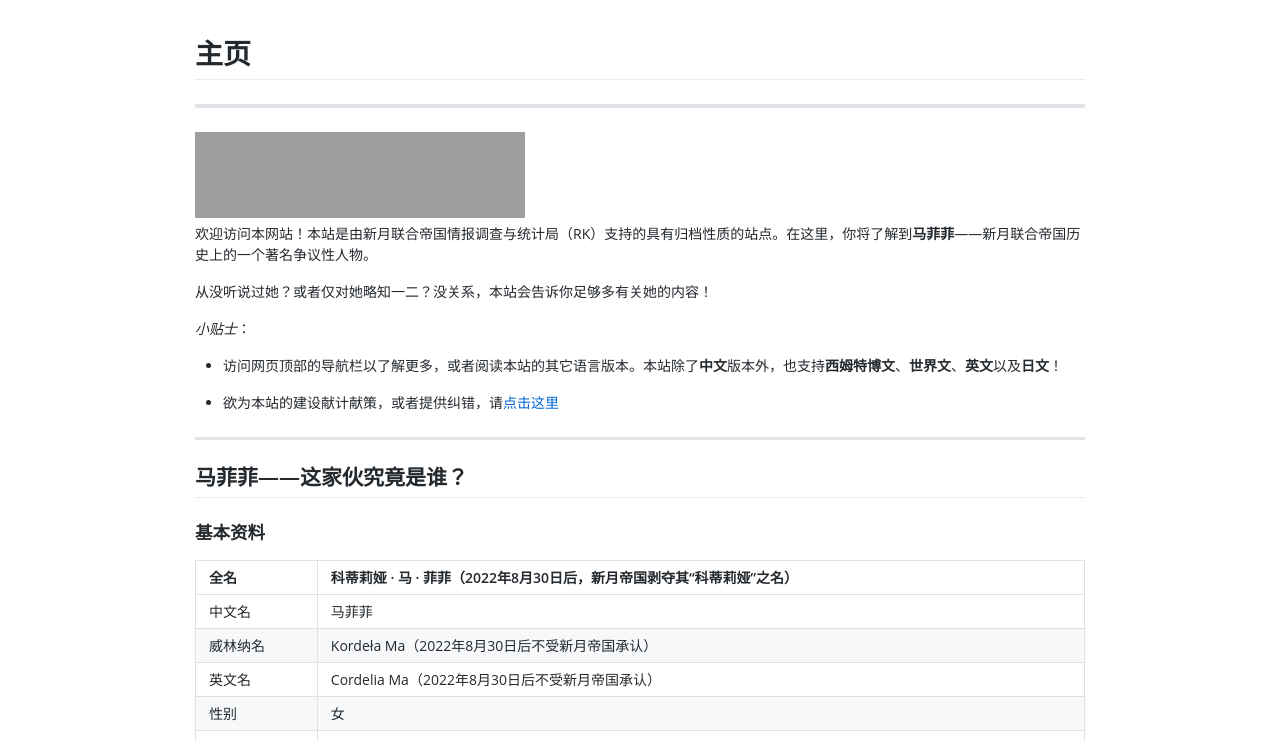
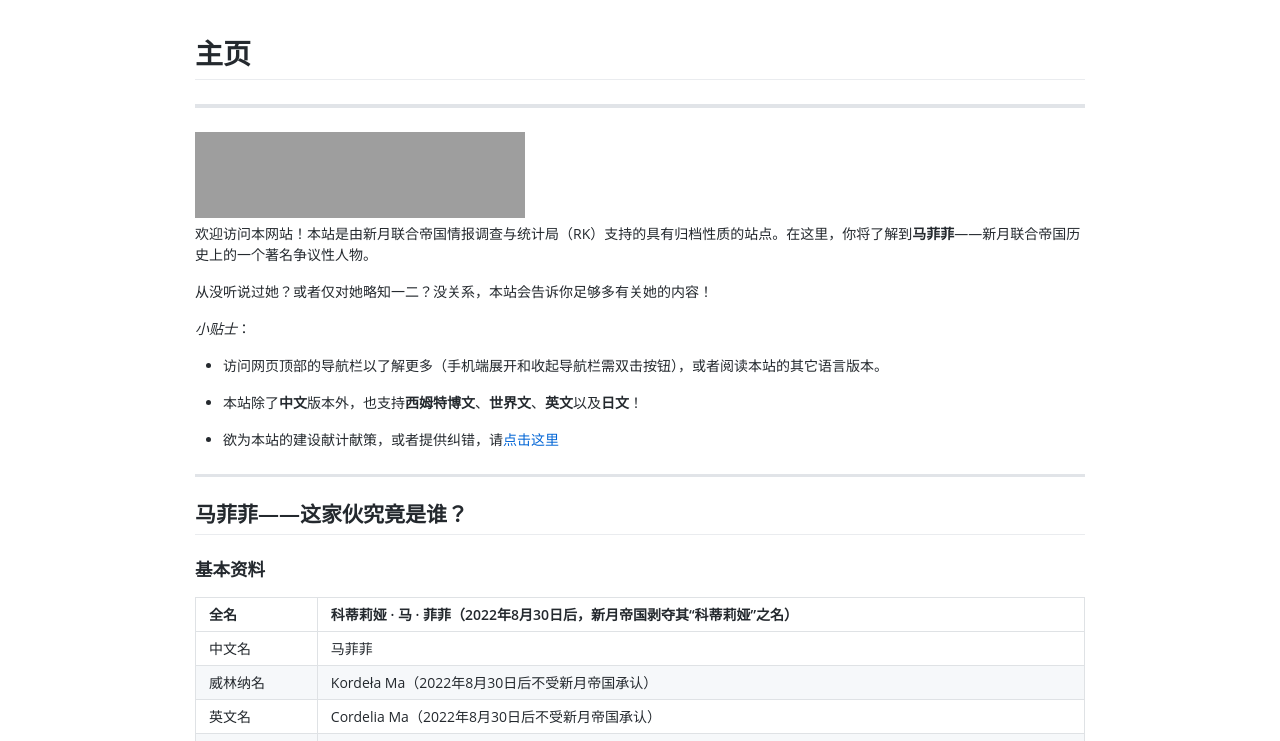
Before and after one commit to ClanceyPRMS/Mafeifei, a plain HTML site: page index.html in a window 1280 px wide. Shown: the part 59-800 px from the top of the page. Drawn offline with Linux system fonts and the light colour scheme; grey boxes are pictures that could not be loaded.

Commit message:
Update index.html

```diff
--- a/index.html
+++ b/index.html
@@ -1420,7 +1420,9 @@ function topnav(){
 <p>从没听说过她？或者仅对她略知一二？没关系，本站会告诉你足够多有关她的内容！</p>
 <p><em>小贴士</em>：</p>
 <ul>
-<li><p>访问网页顶部的导航栏以了解更多，或者阅读本站的其它语言版本。本站除了<strong>中文</strong>版本外，也支持<strong>西姆特博文</strong>、<strong>世界文</strong>、<strong>英文</strong>以及<strong>日文</strong>！</p>
+<li><p>访问网页顶部的导航栏以了解更多（手机端展开和收起导航栏需双击按钮），或者阅读本站的其它语言版本。</p>
+</li>
+<li><p> 本站除了<strong>中文</strong>版本外，也支持<strong>西姆特博文</strong>、<strong>世界文</strong>、<strong>英文</strong>以及<strong>日文</strong>！</p>
 </li>
 <li><p>欲为本站的建设献计献策，或者提供纠错，请<a href="mailto:halgoza1216@proton.me">点击这里</a></p>
 </li>
```
